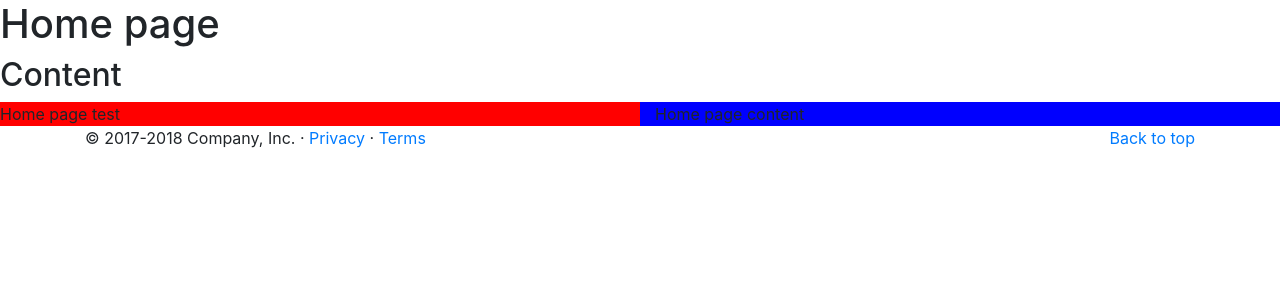
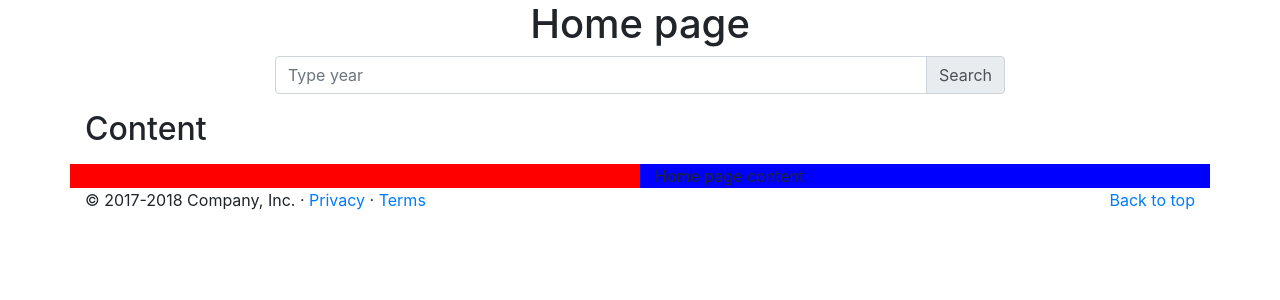
Before and after one commit to h-hub/ceylon_history, a Django app: template home/template/home.html in a window 1280 px wide. Shown: the top 300 px of the page. Run offline with Django 3.2, Linux system fonts and the light colour scheme; the template is opened without the code that fills it, so the values that code supplies are empty; parts of the project's set-up code (start-up, migrations or seed data) failed here and were passed over; some libraries are stand-ins or nearby versions.

Commit message:
home ui update

```diff
--- a/ceylon_history/settings.py
+++ b/ceylon_history/settings.py
@@ -42,6 +42,7 @@ INSTALLED_APPS = [
     'django.contrib.staticfiles',
     'home',
     'event',
+    'mathfilters',
 ]
 
 MIDDLEWARE = [
@@ -83,7 +84,7 @@ WSGI_APPLICATION = 'ceylon_history.wsgi.application'
 # Database
 # https://docs.djangoproject.com/en/3.0/ref/settings/#databases
 
-DATABASES['default'] = dj_database_url.config(default='url')
+DATABASES['default'] = dj_database_url.config(default='test')
 
 
 # Password validation
--- a/event/models.py
+++ b/event/models.py
@@ -4,10 +4,11 @@ from django.db import models
 class Event(models.Model):
     name = models.CharField(max_length=30)
     description = models.CharField(max_length=250)
-    date = models.DateTimeField(auto_now=True)
+    date = models.DateTimeField()
 
     def __str__(self):
         return self.name
+
 
 class Link(models.Model):
     event = models.ForeignKey(Event, on_delete=models.CASCADE)
--- a/home/template/home.html
+++ b/home/template/home.html
@@ -2,23 +2,43 @@
 
 {% block content %}
 {% load static %}
+{% load mathfilters %}
 
 <link rel="stylesheet" type="text/css" href="{% static "home.css" %}">
 
 <div class="row">
     <div class="col-md-12">
-        <h1>Home page</h1>
+        <h1 class="text-center">Home page</h1>
+    </div>
+
+    <div class="col-md-8 m-auto">
+      <div class="input-group mb-3">
+        <input type="text" class="form-control" placeholder="Type year" aria-label="Type year" aria-describedby="basic-addon2">
+        <div class="input-group-append">
+          <span class="input-group-text" id="basic-addon2">Search</span>
+        </div>
+      </div>
+    </div>
+
+    <div class="col-md-12 d-flex flex-wrap">
+        {% for i in end %}
+        <button type="button" class="btn btn-info m-1" data-toggle="modal" data-target="#event">{{i}}</button>
+        {% endfor %}
     </div>
 
     <div class="col-md-12">
         <h2>Content</h2>
-        {% for entry in events %}
-            {{entry.name}}
-        {% endfor %}
+        <ul>
+            {% for entry in events %}
+            <li>{{entry.name}} - {{entry.date.year}}</li>
+            {% endfor %}
+        </ul>
     </div>
 
     <div class="col first">
-      Home page test
+            {% for entry in events %}
+            <i style="margin-left: {{entry.date.year|mul:0.01}}px">*</i>
+            {% endfor %}
     </div>
     <div class="col second">
       Home page content
@@ -26,5 +46,42 @@
   </div>
   </div>
 
+  <div class="modal fade" id="event" tabindex="-1" role="dialog" aria-labelledby="exampleModalLabel" aria-hidden="true">
+    <div class="modal-dialog">
+      <div class="modal-content">
+        <div class="modal-header">
+          <h5 class="modal-title" id="exampleModalLabel">Events for the year</h5>
+          <button type="button" class="close" data-dismiss="modal" aria-label="Close">
+            <span aria-hidden="true">&times;</span>
+          </button>
+        </div>
+        <div class="modal-body" >
+          <div class="container-fluid">
+            <div class="row">
+              <div class="col-md-4">.col-md-4</div>
+              <div class="col-md-4">.col-md-4</div>
+              <div class="col-md-4">.col-md-4</div>
+              <div class="col-md-4">.col-md-4</div>
+              <div class="col-md-4">.col-md-4</div>
+              <div class="col-md-4">.col-md-4</div>
+              <div class="col-md-4">.col-md-4</div>
+              <div class="col-md-4">.col-md-4</div>
+              <div class="col-md-4">.col-md-4</div>
+              <div class="col-md-4">.col-md-4</div>
+              <div class="col-md-4">.col-md-4</div>
+              <div class="col-md-4">.col-md-4</div>
+            </div>
+          </div>
+        </div>
+        <div class="modal-footer">
+          <button type="button" class="btn btn-secondary" data-dismiss="modal">Close</button>
+          <button type="button" class="btn btn-primary">Send message</button>
+        </div>
+      </div>
+    </div>
+  </div>
+
+
+
 
 {% endblock %}
--- a/home/views.py
+++ b/home/views.py
@@ -12,6 +12,7 @@ def index(request):
 
     context = {
         'events': events,
+        'end': range(2500)
     }
 
     return render(request, 'template/home.html', context)
--- a/template/base.html
+++ b/template/base.html
@@ -19,7 +19,7 @@
 
     </header>
     <main role="main">
-        <div class="my-fluid-container content bg-transparent">
+        <div class="container content bg-transparent">
             {% block content %}
             {% endblock %}
         </div>
```
